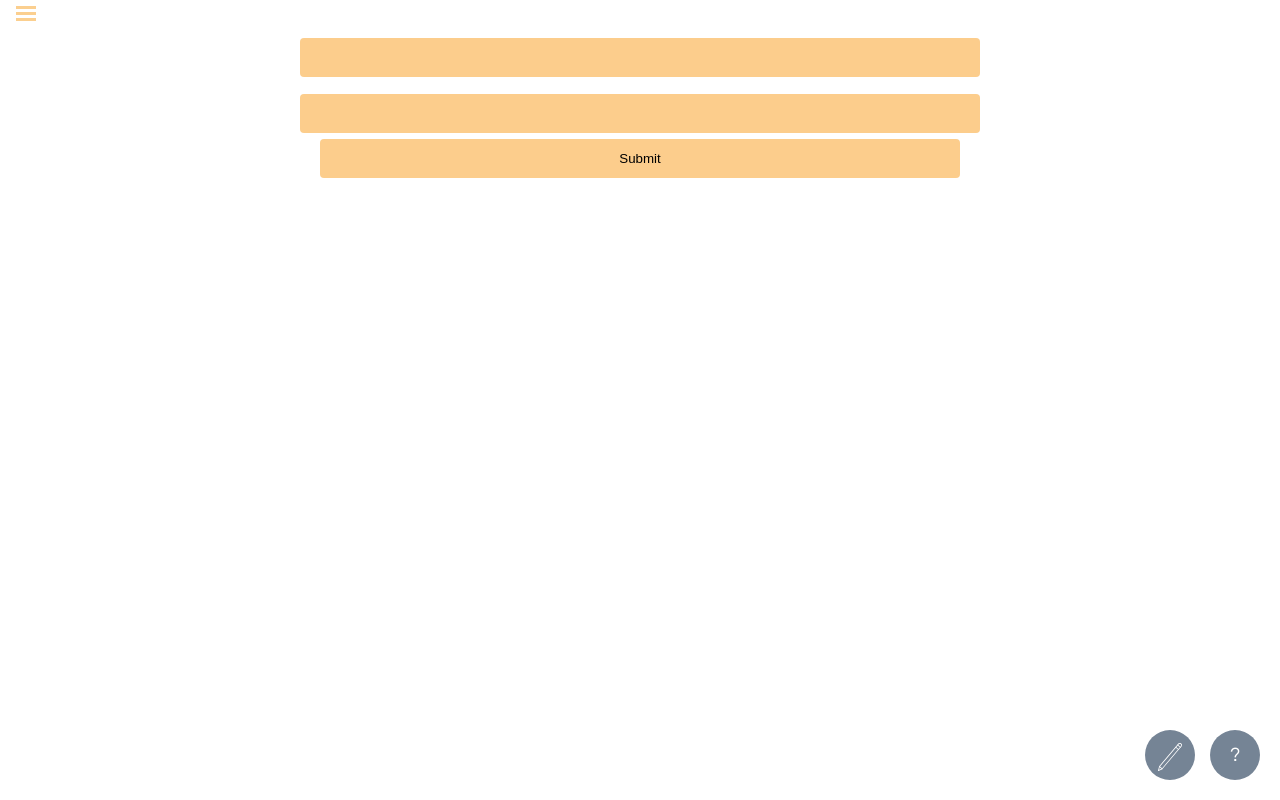
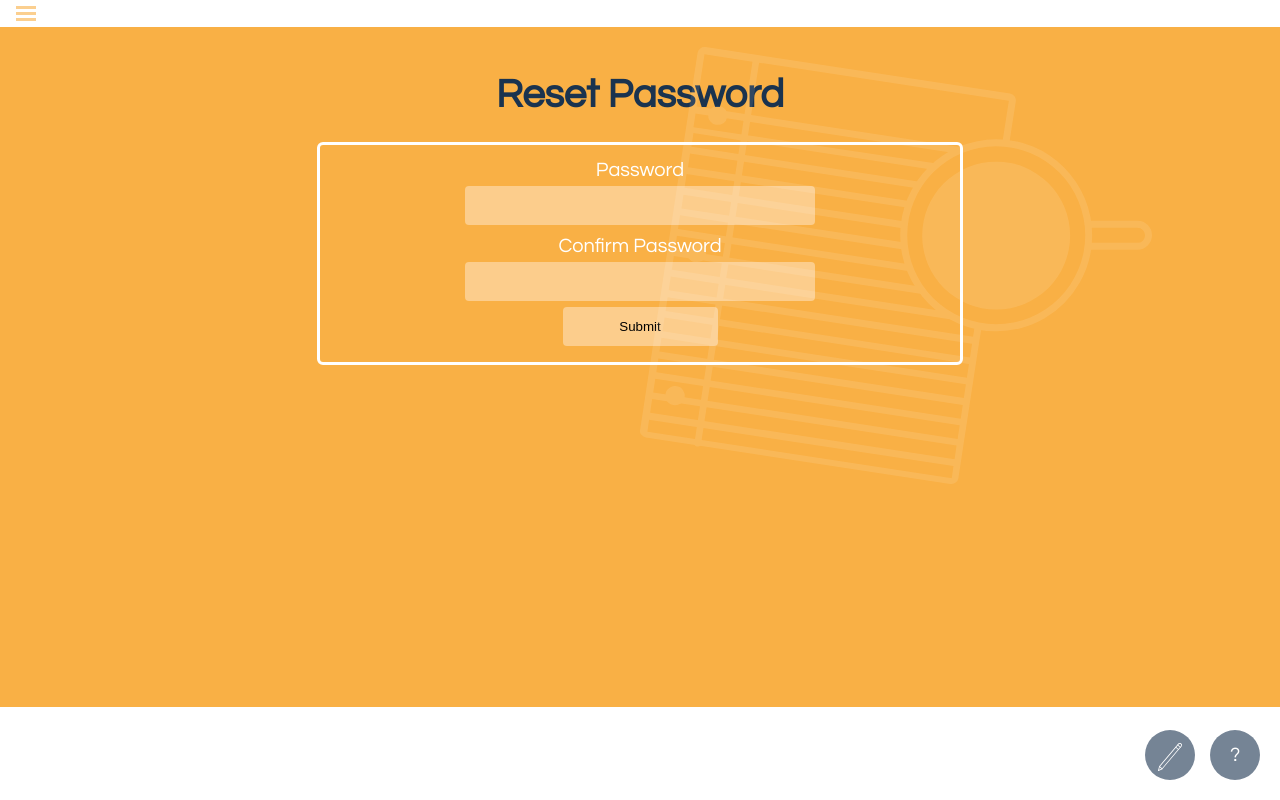
Before and after one commit to simplif-ai/application, a React (Create React App) app in the folder Frontend/: page /password-reset in a window 1280 px wide. Built offline with nearby package versions, Linux system fonts and the light colour scheme; no server answers.

Commit message:
passwordreset style

```diff
--- a/Frontend/src/pages/login/PasswordReset.js
+++ b/Frontend/src/pages/login/PasswordReset.js
@@ -1,13 +1,24 @@
 import React from 'react';
+import '../../css/register.css'
+import coffee from '../../assets/background/paper-coffee.svg';
 
-const PasswordReset = ({ login }) => (
-  <form onSubmit={login}>
-    <label placeholder="password" type="" htmlFor="password" />
-    <input type="password" name="password" required />
-    <label placeholder="confirm password" type="" htmlFor="password" />
-    <input type="password" name="password" required />
-    <input type="submit" value="Submit" />
-  </form>
+const PasswordReset = ({ login, error }) => (
+  <div className="page bgorange">
+    <img src={coffee} style={{"width":"40%", "opacity":".1", "position":"absolute", "left":"10", "bottom":"20"}}/>
+    <h1> Reset Password </h1>
+    <div className="registerbox">
+      <form onSubmit={login}>
+        <div className = "errorClass">
+          {error ? `Error=${error}` : null}
+        </div>
+        <label placeholder="password" type="" htmlFor="password">Password</label>
+        <input type="password" name="password" required />
+        <label placeholder="confirm password" type="" htmlFor="password">Confirm Password</label>
+        <input type="password" name="password" required />
+        <input type="submit" value="Submit" style={{"width":"25%"}} />
+      </form>
+    </div>
+  </div>
 );
 
 export default PasswordReset;
```
